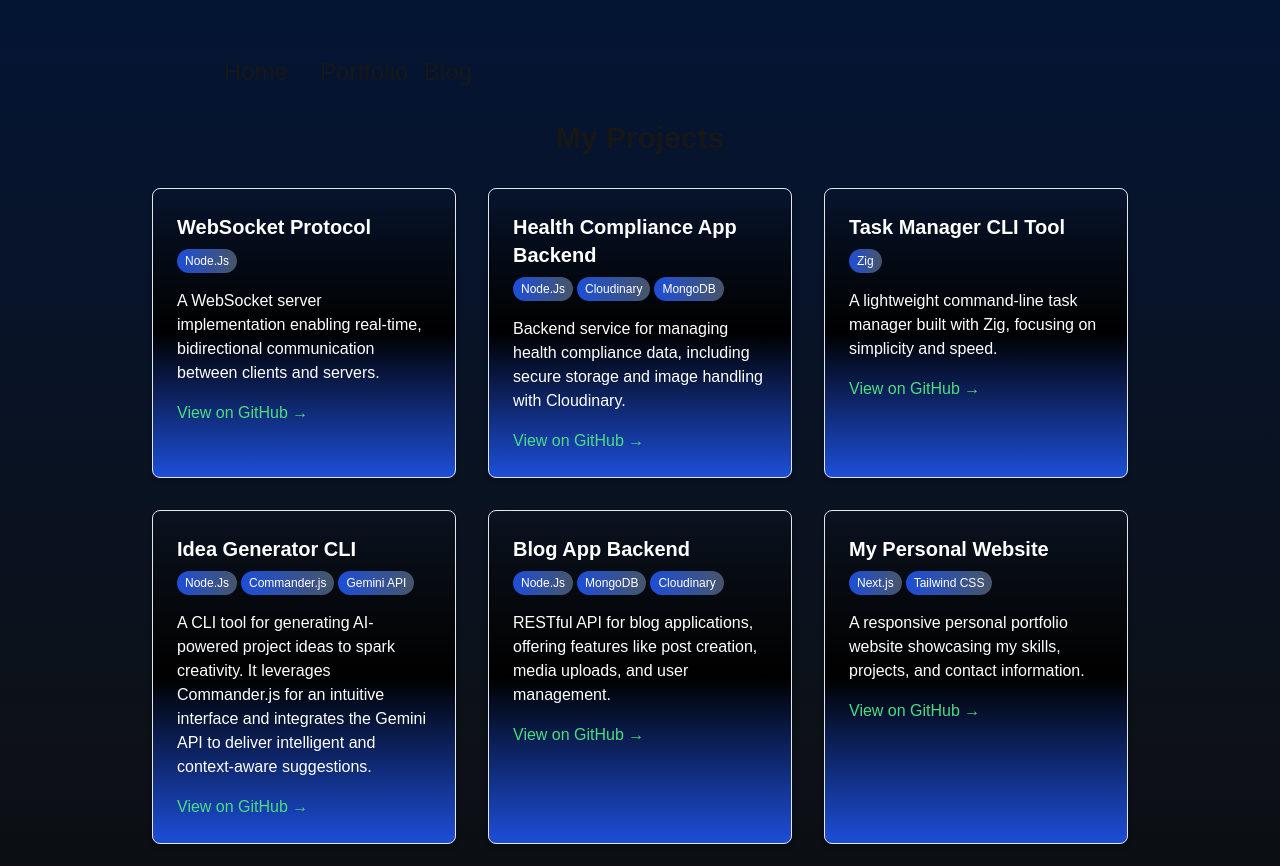
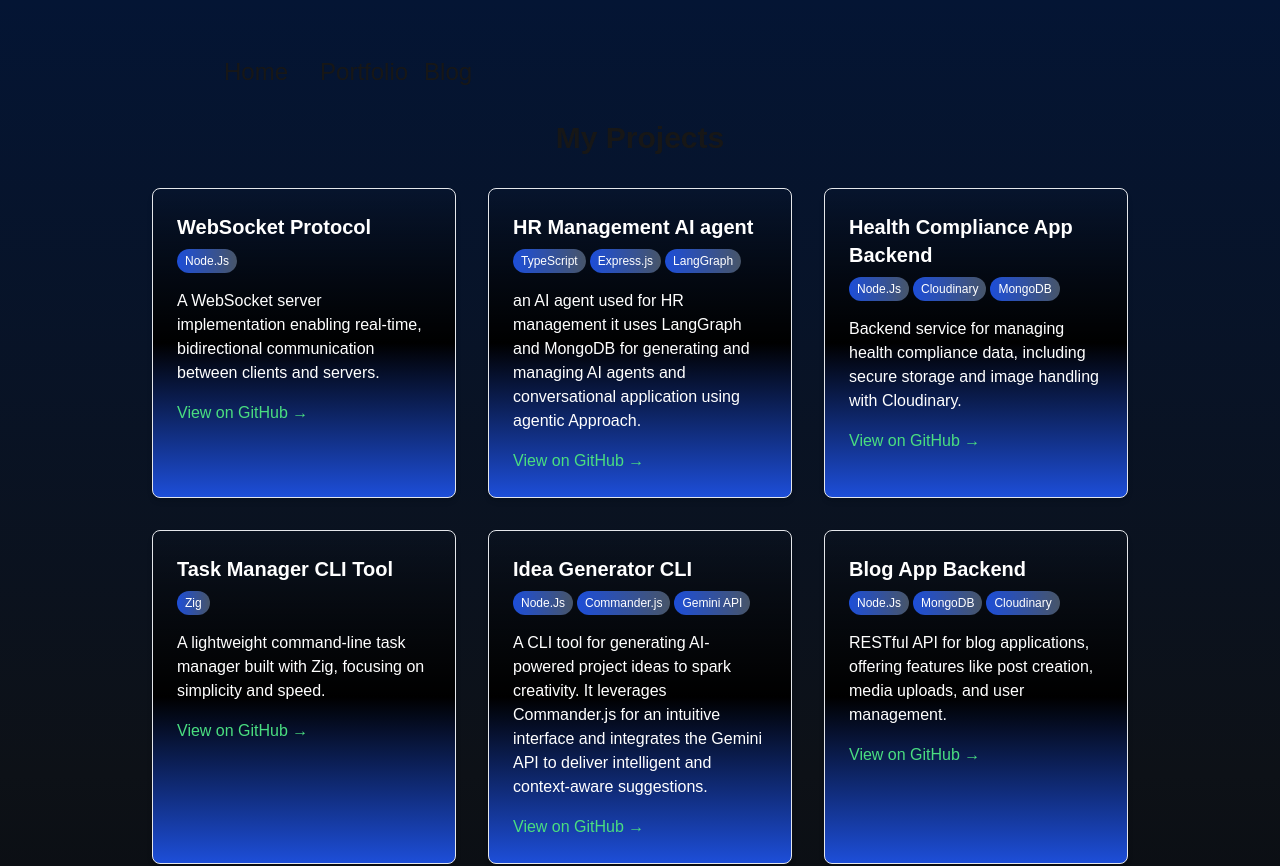
Before and after one commit to Timosdev99/Timosdev99.github.io, a Next.js app: page /projects in a window 1280 px wide. Shown: the top 866 px of the page. Built offline with nearby package versions, Linux system fonts and the light colour scheme.

Commit message:
added project

```diff
--- a/src/app/projects/page.jsx
+++ b/src/app/projects/page.jsx
@@ -6,6 +6,11 @@ const project = [
         stack: "Node.Js",
         link: "https://github.com/Timosdev99/websocket-server",
         description: "A WebSocket server implementation enabling real-time, bidirectional communication between clients and servers."
+    }, {
+        name: "HR Management AI agent",
+        stack: "TypeScript, Express.js, LangGraph",
+        link: "https://github.com/Timosdev99/Agent",
+        description: "an AI agent used for HR management it uses LangGraph and MongoDB for generating and managing AI agents and conversational application using agentic Approach."
     },
     {
         name: "Health Compliance App Backend",
```
